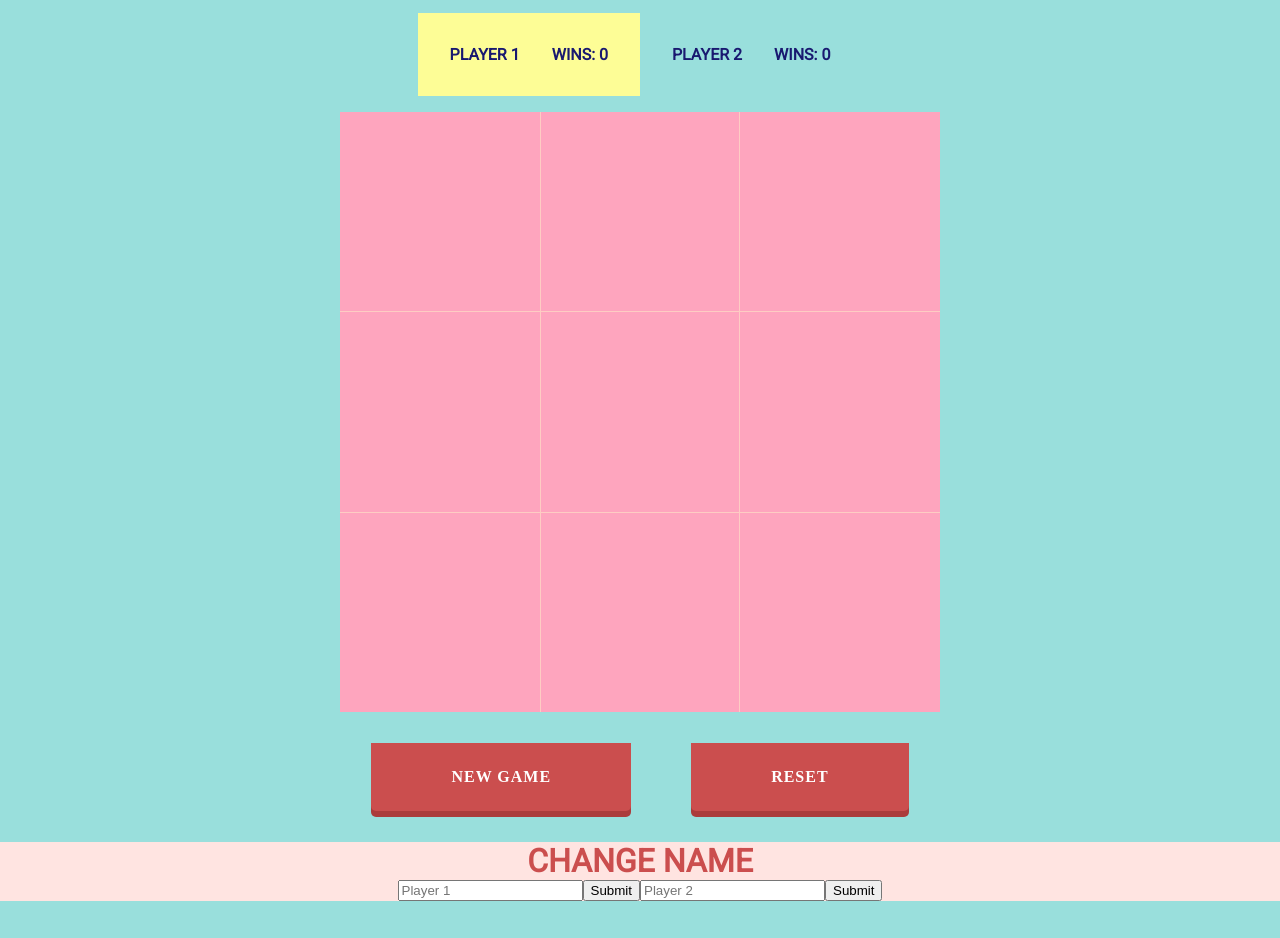
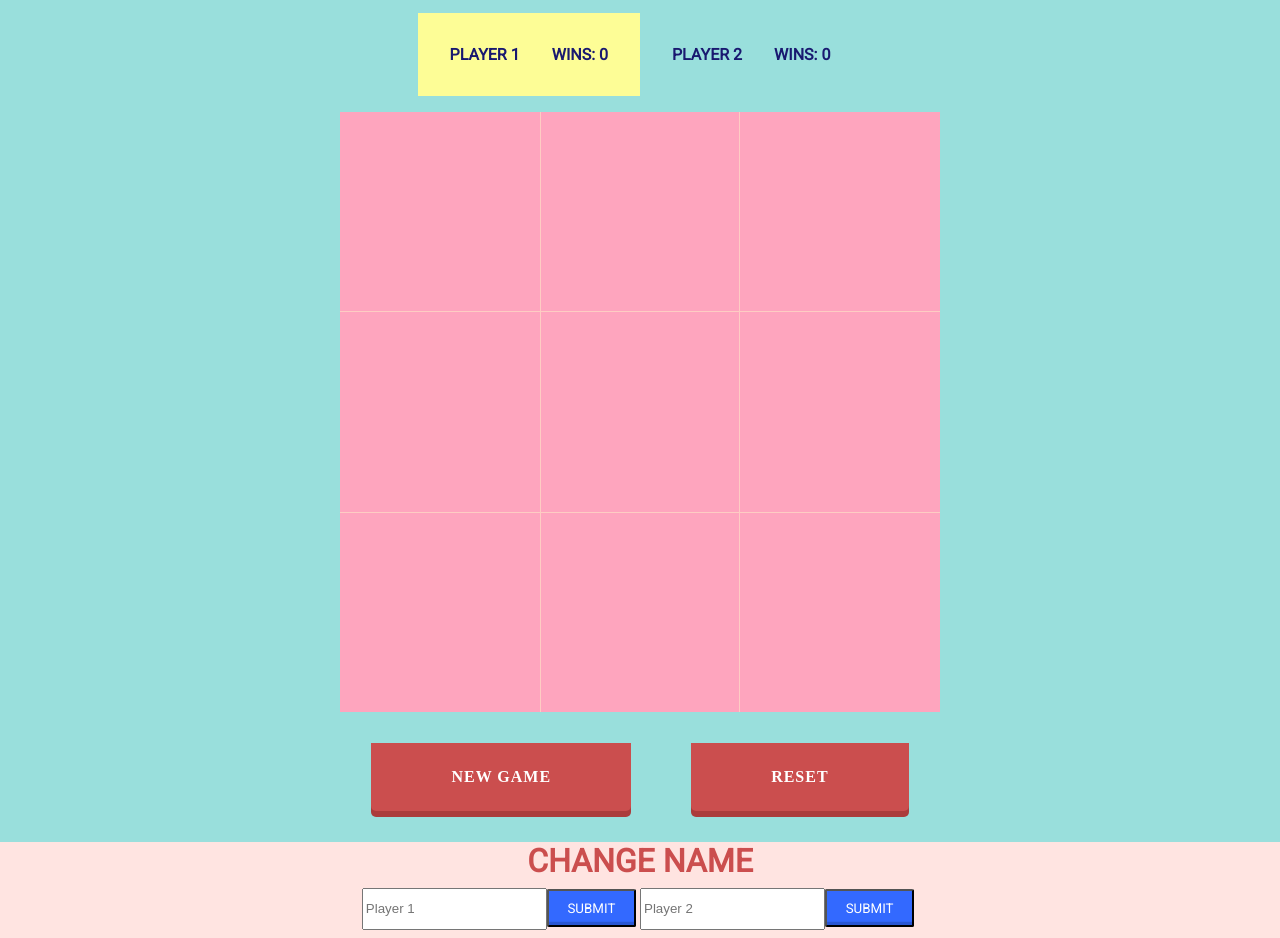
Before and after one commit to cliftonia/Tic-Tac-Toe, a plain HTML site: page index.html in a window 1280 px wide. Shown: the part 73-1011 px from the top of the page. Before the commit the page ends 974 px from the top, so only its background shows below. Drawn offline with nearby package versions, Linux system fonts and the light colour scheme.

Commit message:
added a name change and styled it as well

```diff
--- a/style.css
+++ b/style.css
@@ -213,6 +213,40 @@ margin: 2vmin;
   text-transform: uppercase;
 }
 
+div.inputs {
+  padding: 1vmin;
+}
+
+.change-player1-btn,
+.change-player2-btn {
+ display:inline-block;
+padding:0.7em 1.4em;
+margin:0 0.3em 0.3em 0;
+border-radius:0.15em;
+box-sizing: border-box;
+text-decoration:none;
+font-family:'Roboto',sans-serif;
+text-transform:uppercase;
+font-weight:400;
+color:#FFFFFF;
+background-color:#3369ff;
+box-shadow:inset 0 -0.6em 0 -0.35em rgba(0,0,0,0.17);
+text-align:center;
+position:relative;
+}
+
+.change-player1-btn,
+.change-player2-btn {
+top:0.1em;
+}
+
+@media all and (max-width:30em){
+.change-player1-btn,
+.change-player2-btn {
+display:block;
+margin:0.4em auto;
+ }
+}
 
 /* @media only screen and (max-width: 720px) {
   div {
```
